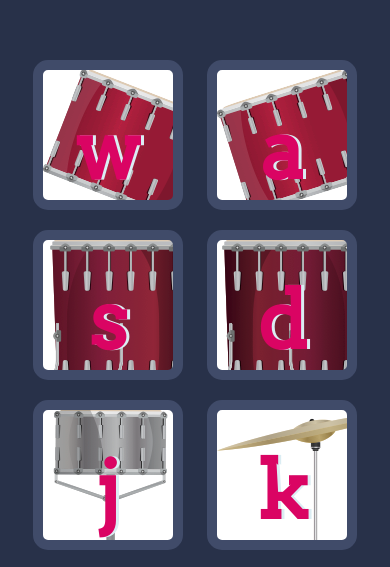
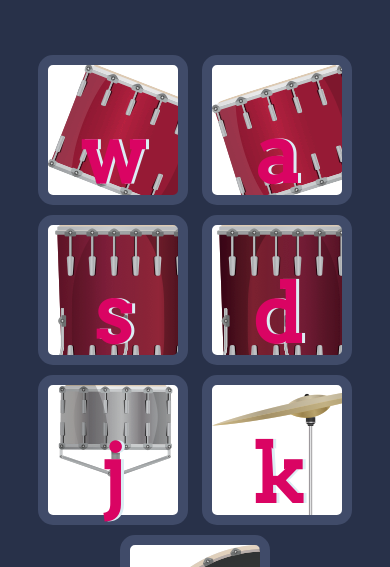
Before and after one commit to codingwithkushal/Drum-Kit, a plain HTML site: page index.html in a window 390 px wide. Shown: the part 255-822 px from the top of the page. Drawn offline with Linux system fonts and the light colour scheme.

Commit message:
Update styles.css
added media query for small devices

```diff
--- a/styles.css
+++ b/styles.css
@@ -71,3 +71,15 @@ footer {
   margin: 10px;
   background-color: white;
 }
+@media screen and (max-width: 768px) {
+
+  .set {
+    flex-direction: column;
+    align-items: center;
+  }
+
+  .drum {
+    margin: 5px;
+    padding: 10px 20px;
+  }
+}
```
